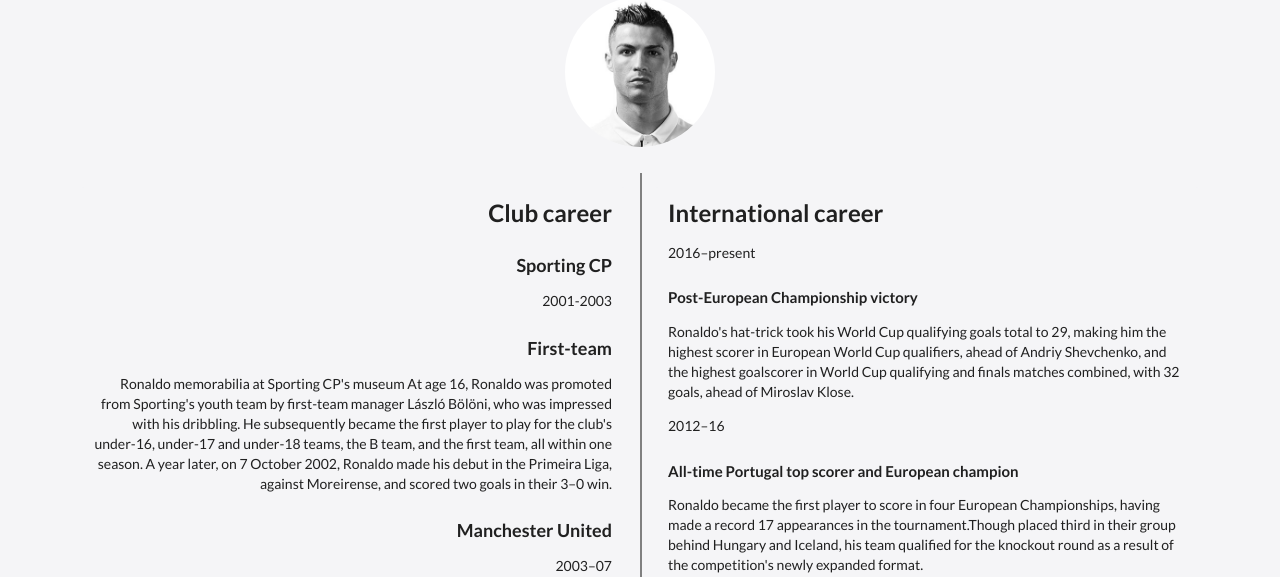
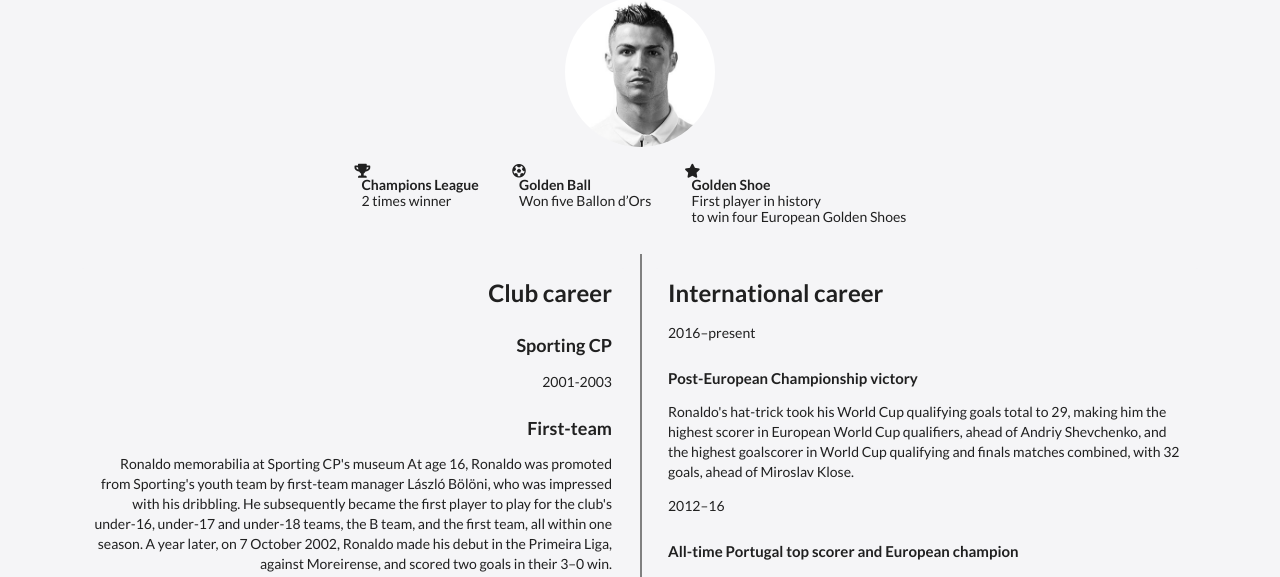
Before and after one commit to Jimbomaniak/homepage, a plain HTML site: page index.html in a window 1280 px wide. Shown: the part 197-774 px from the top of the page. Drawn offline with nearby package versions, Linux system fonts and the light colour scheme.

Commit message:
Add awards list

```diff
--- a/index.html
+++ b/index.html
@@ -50,6 +50,33 @@
         </div>
       </div>
       <img class="ui centered small circular image" src="./assets/img/avatar.jpg" alt="ronaldo avatar">
+
+      <div class="ui horizontal list awards">
+        <div class="item">
+          <i class="trophy icon"></i>
+          <div class="top aligned content">
+            <div class="header">Champions League</div>
+            2 times winner
+          </div>
+        </div>
+        <div class="item">
+          <i class="futbol icon"></i>
+          <div class="top aligned content">
+            <div class="header">Golden Ball</div>
+            Won five Ballon d’Ors
+          </div>
+        </div>
+        <div class="item">
+          <i class=" star icon"></i>
+          <div class="top aligned content">
+            <div class="header">Golden Shoe</div>
+            First player in history
+            <br> to win four European Golden Shoes
+          </div>
+        </div>
+      </div>
+
+
     </div>
 
 
```
